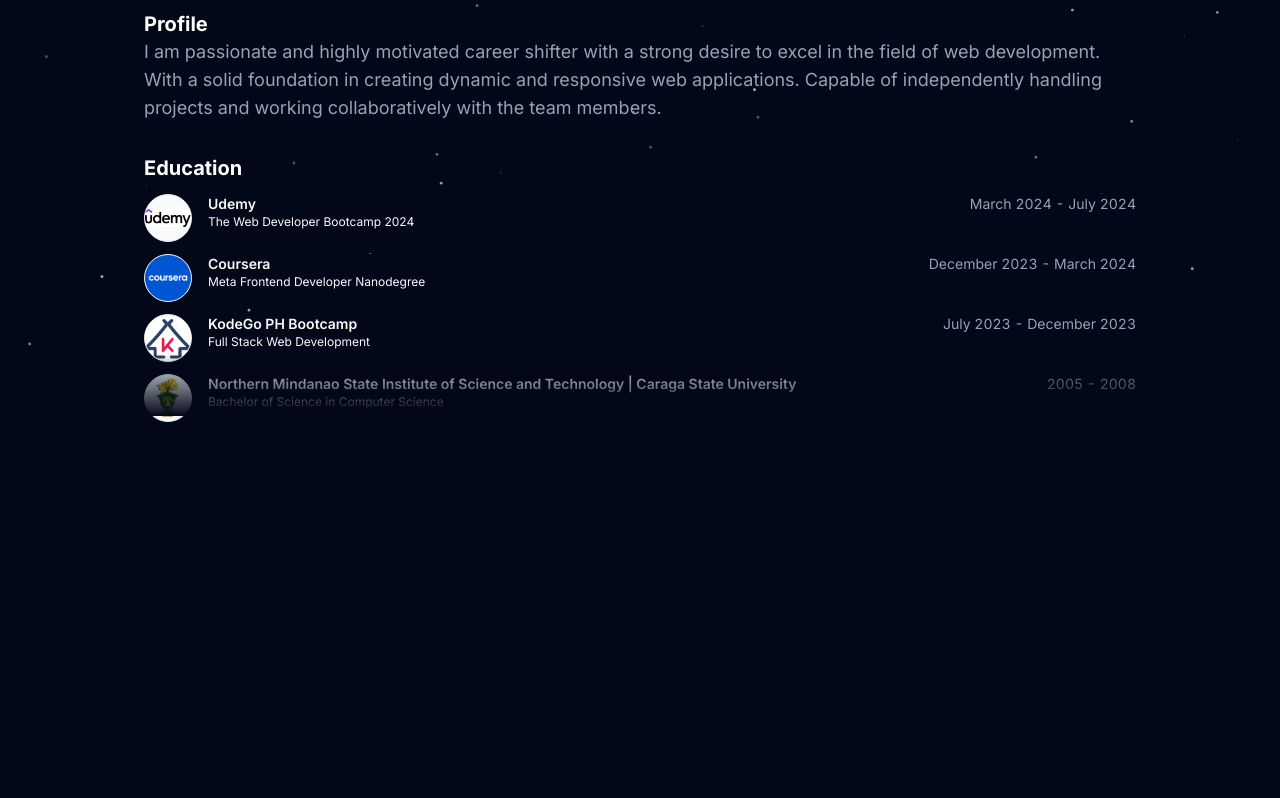
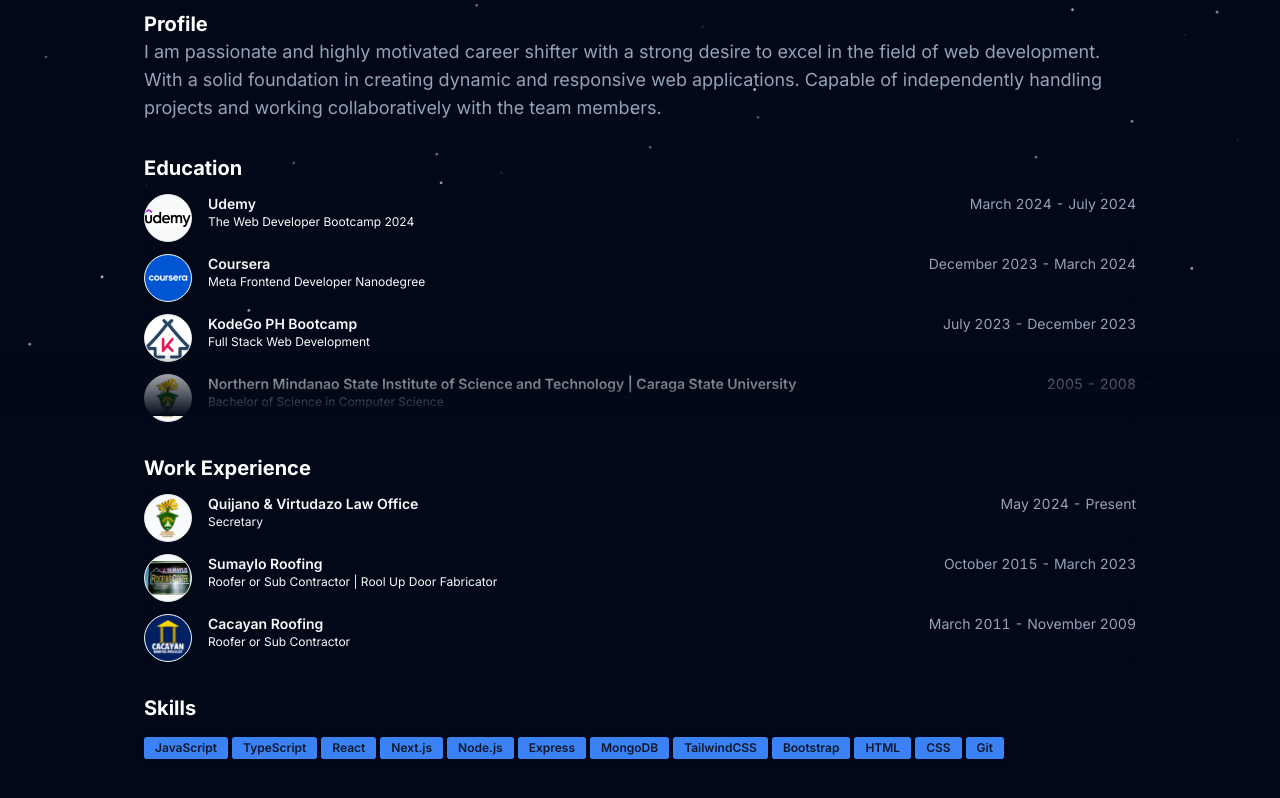
Before and after one commit to dharylovey/final-portfolio, a Next.js app: page / in a window 1280 px wide. Shown: the part 384-1182 px from the top of the page. Before the commit the page ends 812 px from the top, so only its background shows below. Built offline with nearby package versions, Linux system fonts and the light colour scheme.

Commit message:
added: work section

```diff
--- a/src/app/page.tsx
+++ b/src/app/page.tsx
@@ -5,10 +5,12 @@ import { Particle } from '@/components/particles';
 import { MyCard } from '@/components/my-card';
 import { Avatar, AvatarFallback, AvatarImage } from '@/components/ui/avatar';
 import { DATA } from '@/data/data';
+import { Badge } from '@/components/ui/badge';
+import { Button } from '@/components/ui/button';
 
 export default function Home() {
   return (
-    <main className="mx-auto flex flex-col justify-center space-y-8 pt-36">
+    <main className="mx-auto flex flex-col justify-center space-y-8 py-36">
       <Particle />
       <section id="hero">
         <div className="mx-auto w-full max-w-screen-lg space-y-8">
@@ -26,7 +28,7 @@ export default function Home() {
                 text={DATA.description}
               />
             </div>
-            <BlurFade delay={0.4}>
+            <BlurFade delay={0.5}>
               <Avatar className="size-28 border md:size-48">
                 <AvatarImage alt={DATA.name} src={DATA.avatar} />
                 <AvatarFallback>{DATA.initials}</AvatarFallback>
@@ -36,10 +38,10 @@ export default function Home() {
         </div>
       </section>
       <section id="profile">
-        <BlurFade delay={0.5 * 3}>
+        <BlurFade delay={0.6}>
           <h2 className="text-xl font-bold">Profile</h2>
         </BlurFade>
-        <BlurFade delay={0.5 * 4}>
+        <BlurFade delay={0.7}>
           <p className="max-w-full text-pretty font-sans text-sm text-muted-foreground md:text-lg">
             {DATA.profile}
           </p>
@@ -47,11 +49,11 @@ export default function Home() {
       </section>
       <section id="education">
         <div className="flex min-h-0 flex-col gap-y-3">
-          <BlurFade delay={0.5 * 7}>
+          <BlurFade delay={0.8}>
             <h2 className="text-xl font-bold">Education</h2>
           </BlurFade>
           {DATA.education.map((education, id) => (
-            <BlurFade key={education.school} delay={0.5 * 8 + id * 0.05}>
+            <BlurFade key={education.school} delay={0.9}>
               <MyCard
                 key={education.school}
                 href={education.href}
@@ -65,6 +67,42 @@ export default function Home() {
           ))}
         </div>
       </section>
+      <section id="work">
+        <div className="flex min-h-0 flex-col gap-y-3">
+          <BlurFade delay={1}>
+            <h2 className="text-xl font-bold">Work Experience</h2>
+          </BlurFade>
+          {DATA.works.map((work, id) => (
+            <BlurFade key={work.company} delay={1}>
+              <MyCard
+                key={work.company}
+                logoUrl={work.logo}
+                altText={work.company}
+                title={work.company}
+                subtitle={work.title}
+                href={work.href}
+                // badges={work.badges}
+                period={`${work.start} - ${work.end ?? 'Present'}`}
+                description={work.description}
+              />
+            </BlurFade>
+          ))}
+        </div>
+      </section>
+      <section id="skills">
+        <div className="flex min-h-0 flex-col gap-y-3">
+          <BlurFade delay={1}>
+            <h2 className="text-xl font-bold">Skills</h2>
+          </BlurFade>
+          <div className="flex flex-wrap gap-1">
+            {DATA.skills.map((skill, id) => (
+              <BlurFade key={skill.name} delay={1.01}>
+                <Badge className="dark:text-invert">{skill.name}</Badge>
+              </BlurFade>
+            ))}
+          </div>
+        </div>
+      </section>
     </main>
   );
 }
--- a/src/components/Navbar.tsx
+++ b/src/components/Navbar.tsx
@@ -2,11 +2,11 @@ import React from 'react';
 import { Tooltip, TooltipContent, TooltipProvider, TooltipTrigger } from './ui/tooltip';
 import { Dock, DockIcon } from './magicui/dock';
 import Link from 'next/link';
-import { HomeIcon, LinkedInLogoIcon, GitHubLogoIcon } from '@radix-ui/react-icons';
-import { FaFacebook } from 'react-icons/fa';
 import { Separator } from './ui/separator';
 import { ModeToggle } from './mode-toggle';
 import { DATA } from '@/data/data';
+import { cn } from '@/lib/utils';
+import { buttonVariants } from './ui/button';
 
 export default function Navbar() {
   return (
@@ -18,13 +18,17 @@ export default function Navbar() {
       >
         {DATA.navbar.map((item: any) => (
           <DockIcon key={item.href}>
-            <Tooltip>
+            <Tooltip delayDuration={0}>
               <TooltipTrigger asChild>
-                <Link href={item.href} target={item.href === '/' ? '_self' : '_blank'}>
+                <Link
+                  href={item.href}
+                  target={item.href === '/' ? '_self' : '_blank'}
+                  className={cn(buttonVariants({ variant: 'ghost', size: 'icon' }), 'size-12')}
+                >
                   <item.icon className="size-4 h-6 w-6" color={item.color} />
                 </Link>
               </TooltipTrigger>
-              <TooltipContent>
+              <TooltipContent side="bottom">
                 <p>{item.label}</p>
               </TooltipContent>
             </Tooltip>
--- a/src/data/data.tsx
+++ b/src/data/data.tsx
@@ -1,5 +1,8 @@
 import { HomeIcon, LinkedInLogoIcon, GitHubLogoIcon } from '@radix-ui/react-icons';
-import { FaFacebook } from 'react-icons/fa';
+import { FaFacebook, FaReact } from 'react-icons/fa';
+import { DiJavascript } from 'react-icons/di';
+import { BiLogoTypescript } from 'react-icons/bi';
+import { start } from 'repl';
 
 export const DATA = {
   name: 'Dharyl Carry S. Almora',
@@ -26,19 +29,69 @@ export const DATA = {
       color: '#3b5998',
     },
   ],
-  skill: [
-    'JavaScript',
-    'TypeScript',
-    'React',
-    'Next.js',
-    'Node.js',
-    'Express',
-    'MongoDB',
-    'TailwindCSS',
-    'Bootstrap',
-    'HTML',
-    'CSS',
-    'Git',
+  // skills: [
+  //   'JavaScript',
+  //   'TypeScript',
+  //   'React',
+  //   'Next.js',
+  //   'Node.js',
+  //   'Express',
+  //   'MongoDB',
+  //   'TailwindCSS',
+  //   'Bootstrap',
+  //   'HTML',
+  //   'CSS',
+  //   'Git',
+  // ],
+  skills: [
+    {
+      name: 'JavaScript',
+      icon: DiJavascript,
+    },
+    {
+      name: 'TypeScript',
+      icon: BiLogoTypescript,
+    },
+    {
+      name: 'React',
+      icon: FaReact,
+    },
+    {
+      name: 'Next.js',
+      icon: FaReact,
+    },
+    {
+      name: 'Node.js',
+      icon: DiJavascript,
+    },
+    {
+      name: 'Express',
+      icon: DiJavascript,
+    },
+    {
+      name: 'MongoDB',
+      icon: DiJavascript,
+    },
+    {
+      name: 'TailwindCSS',
+      icon: DiJavascript,
+    },
+    {
+      name: 'Bootstrap',
+      icon: DiJavascript,
+    },
+    {
+      name: 'HTML',
+      icon: DiJavascript,
+    },
+    {
+      name: 'CSS',
+      icon: DiJavascript,
+    },
+    {
+      name: 'Git',
+      icon: DiJavascript,
+    },
   ],
   contact: {
     email: 'mdhar1487@gmail.com',
@@ -96,4 +149,39 @@ export const DATA = {
       logo: '/csu.png',
     },
   ],
+  works: [
+    {
+      company: 'Quijano & Virtudazo Law Office',
+      title: 'Secretary',
+      location: 'Dapa, Siargao Surigao del Norte',
+      start: 'May 2024',
+      end: 'Present',
+      description:
+        'Managing records, projects and calendars to make sure everything functions smoothly',
+      logo: '/csu.png',
+      href: '#',
+    },
+    {
+      company: 'Sumaylo Roofing',
+      title: 'Roofer or Sub Contractor | Rool Up Door Fabricator',
+      location: 'Surigao del Norte',
+      start: 'October 2015',
+      end: 'March 2023',
+      description:
+        'Supply and install roof and siding materials for residential, commercial and industrial projects',
+      logo: '/sumaylo.jpg',
+      href: 'https://www.facebook.com/profile.php?id=100077688507351',
+    },
+    {
+      company: 'Cacayan Roofing',
+      title: 'Roofer or Sub Contractor ',
+      location: 'Brgy. Luna, Surigao del Norte',
+      start: 'March 2011',
+      end: 'November 2009',
+      description:
+        'Supply and install roof and siding materials for residential, commercial and industrial projects',
+      logo: '/cacayan.jpg',
+      href: 'https://www.facebook.com/cacayanroofingspecialist',
+    },
+  ],
 };
```
Also changed, not shown: src/components/ui/button.tsx (+27 -34 lines), public/cacayan.jpg (added), public/sumaylo.jpg (added).
